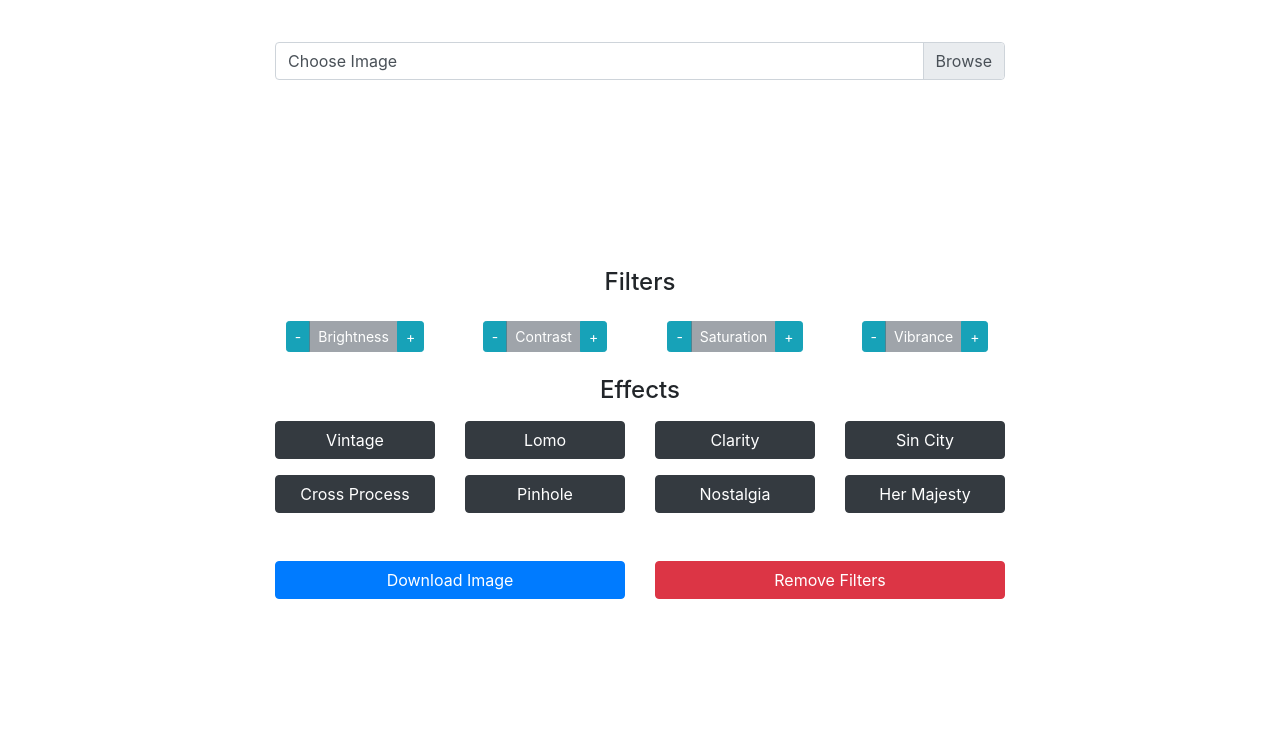
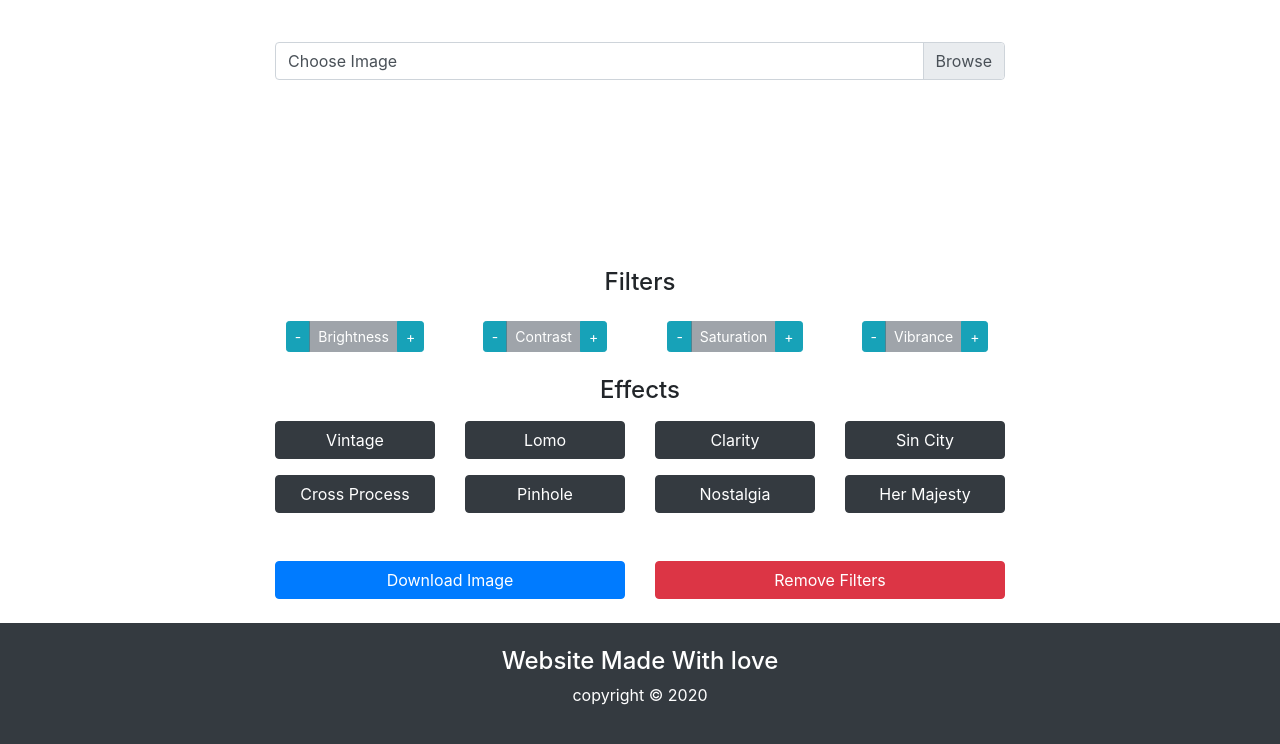
Before and after one commit to abdulbasit-dev/Image-Filter-Web-App, a plain HTML site: page index.html in a window 1280 px wide. Shown: the part 62-806 px from the top of the page. Drawn offline with nearby package versions, Linux system fonts and the light colour scheme; files that its build step writes are made by us from their sources.

Commit message:
adding contnet to the footer

```diff
--- a/index.html
+++ b/index.html
@@ -121,7 +121,7 @@
                     </div>
                 </div>
 
-                <div class="row mt-5">
+                <div class="row mt-5 mb-4">
                     <div class="col-md-6">
                         <button id="download-btn" class="btn btn-primary btn-block">Download Image</button>
                     </div>
@@ -134,8 +134,13 @@
     </div>
 </main>
 
-<footer>
-
+<footer class="p-4 bg-dark text-white">
+    <div class="row text-center">
+        <div class="col-md-6 mx-auto">
+            <h4>Website Made With love</h4>
+            <p>copyright &copy; <span id="year"></span></p>
+        </div>
+    </div>
 </footer>
 
 
```
